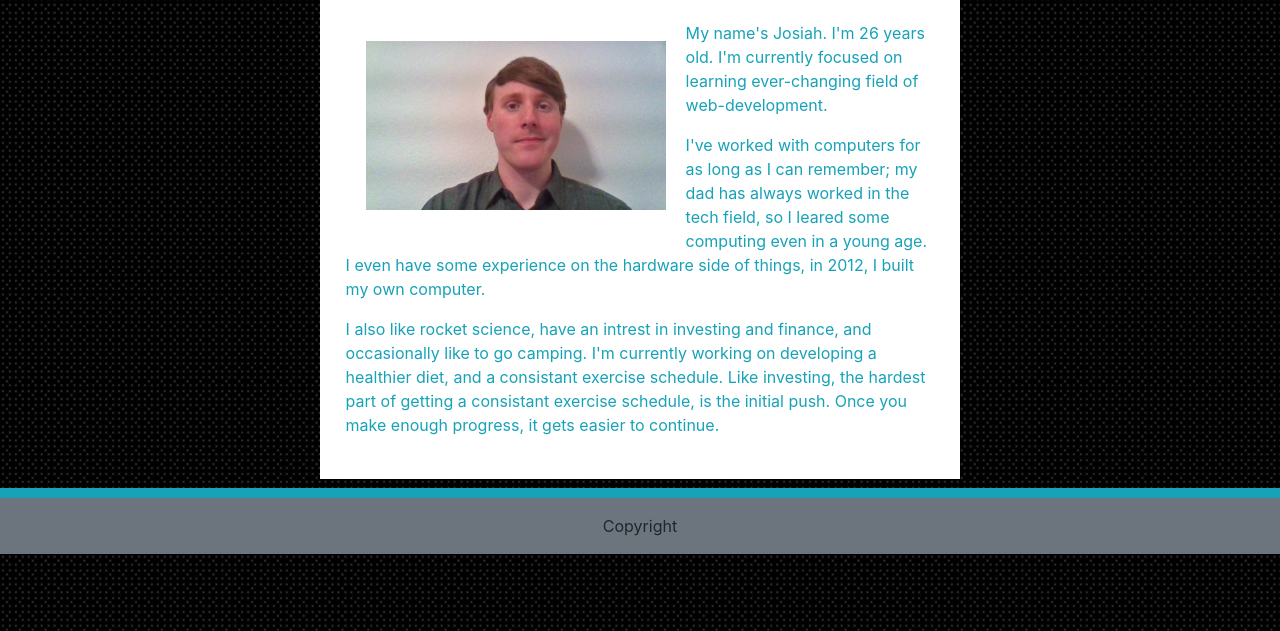
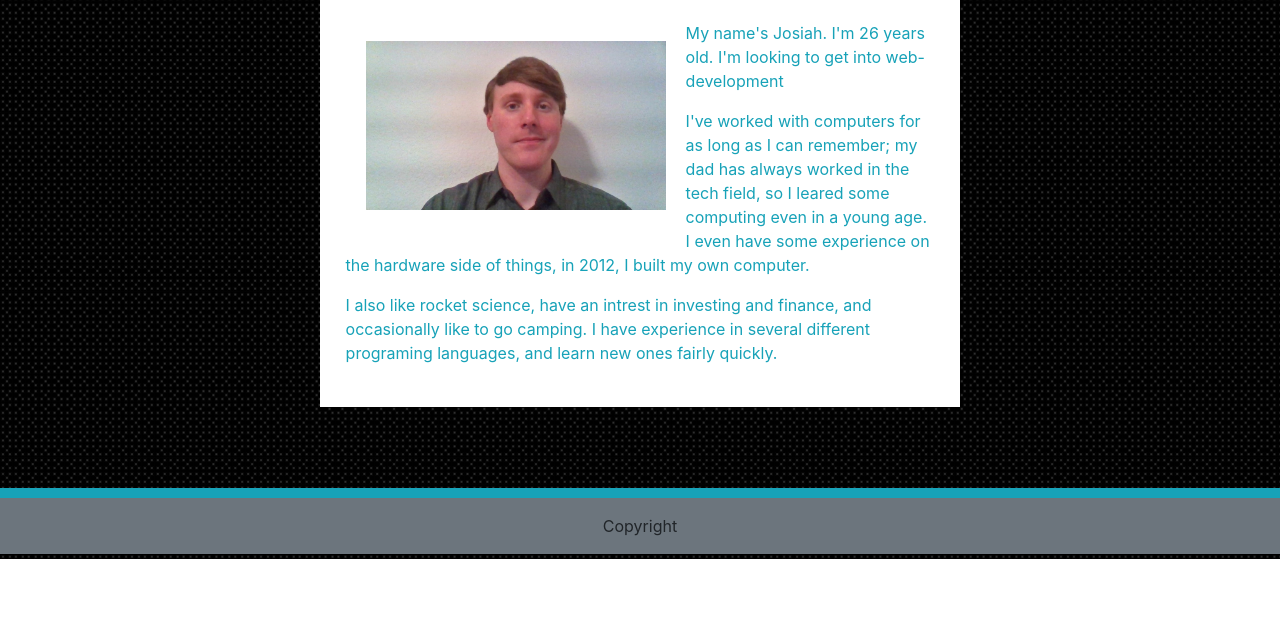
Before and after one commit to JosiahkJohnson/responsive-portfolio, a plain HTML site: page index.html in a window 1280 px wide. Shown: the part 246-877 px from the top of the page. After the commit the page ends 805 px from the top, so only its background shows below. Drawn offline with nearby package versions, Linux system fonts and the light colour scheme.

Commit message:
updated the main profile text content.

```diff
--- a/index.html
+++ b/index.html
@@ -96,14 +96,14 @@
         <div class="col-sm-12 text-info">
           <img src="images/picture-of-me.jpg" class="responsive float-left" alt="profile picture">
 
-          <p>My name's Josiah. I'm 26 years old. I'm currently focused on learning ever-changing field of web-development.</p>
+          <p>My name's Josiah. I'm 26 years old. I'm looking to get into web-development</p>
           <p>I've worked with computers for as long as I can remember; my dad has always worked in the tech field, so I leared some
               computing even in a young age. I even have some experience on the hardware side of things, in 2012,
               I built my own computer.</p>
 
-          <p>I also like rocket science, have an intrest in investing and finance, and occasionally like to go camping. I'm currently
-              working on developing a healthier diet, and a consistant exercise schedule. Like investing, the hardest part of getting a
-              consistant exercise schedule, is the initial push. Once you make enough progress, it gets easier to continue.</p>
+          <p>I also like rocket science, have an intrest in investing and finance, and occasionally like to go camping. I have experience in
+            several different programing languages, and learn new ones fairly quickly.
+          </p>
         </div>
 
       </div>
```
